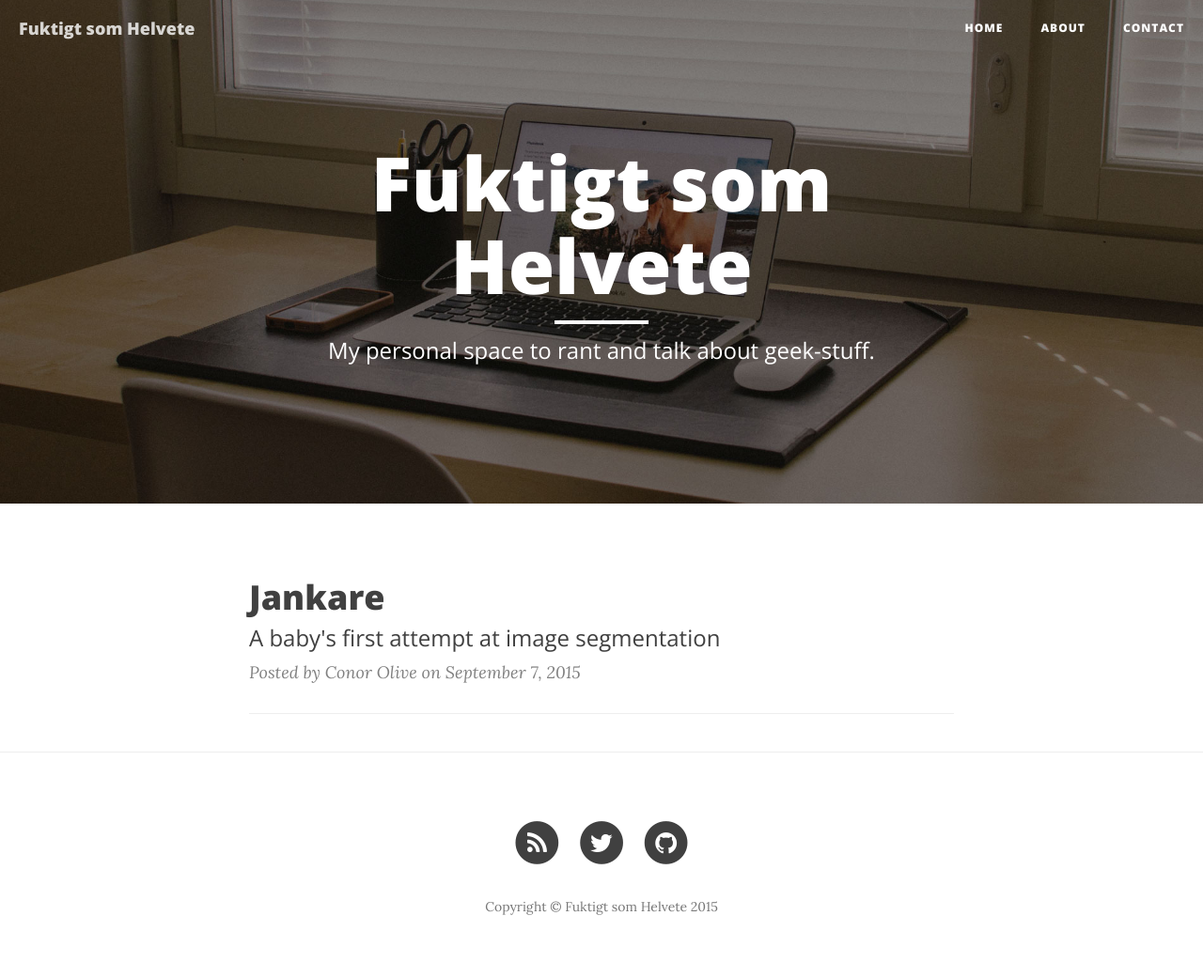
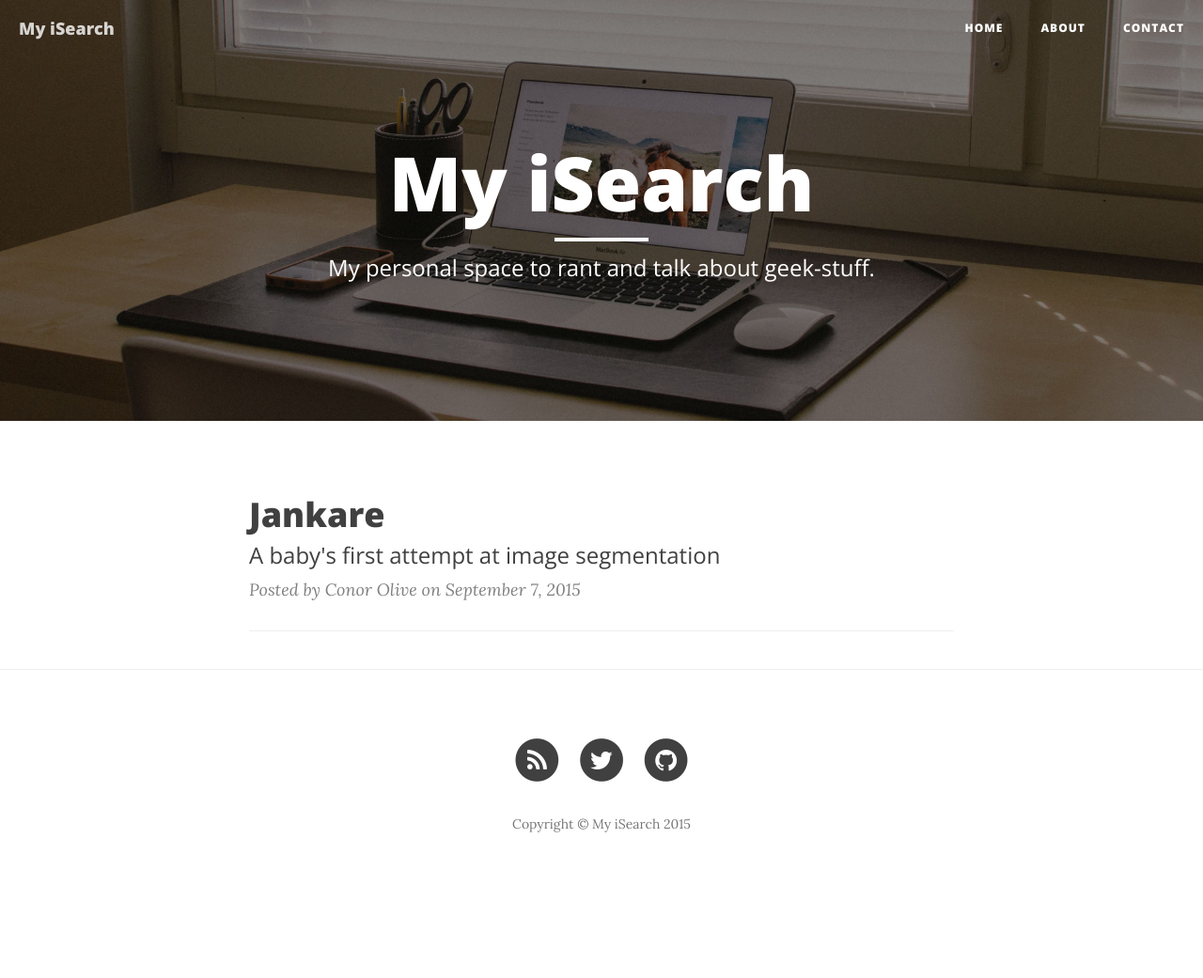
Before and after one commit to conorolive/isearchproject, a Jekyll site: the page built from index.html, in a window 1280 px wide. Shown: the whole page at 94% size. Built offline with Jekyll 4.4.1, drawn with Linux system fonts in a browser that asks for light colours; nearby versions of some CDN libraries; the list of posts is cut into pages by our own code; after the commit the page ends 953 px from its top, so only the background shows below that; some of the changed lines change nothing that is shown.

Commit message:
Update _config.yml
Updated blog name and description

```diff
--- a/_config.yml
+++ b/_config.yml
@@ -1,8 +1,8 @@
 # Site settings
-title: Fuktigt som Helvete
+title: My iSearch
 header-img: img/home-bg.jpg
-email: conor.e.olive@gmail.com
-description: "My personal blog where I generally talk about things too boring for anyone but myself."
+email: conorolive@riseup.net
+description: "My blog documenting my experience while shadowing a job and while exploring future career options."
 baseurl:
 url:
 twitter_username: conorolive
```
